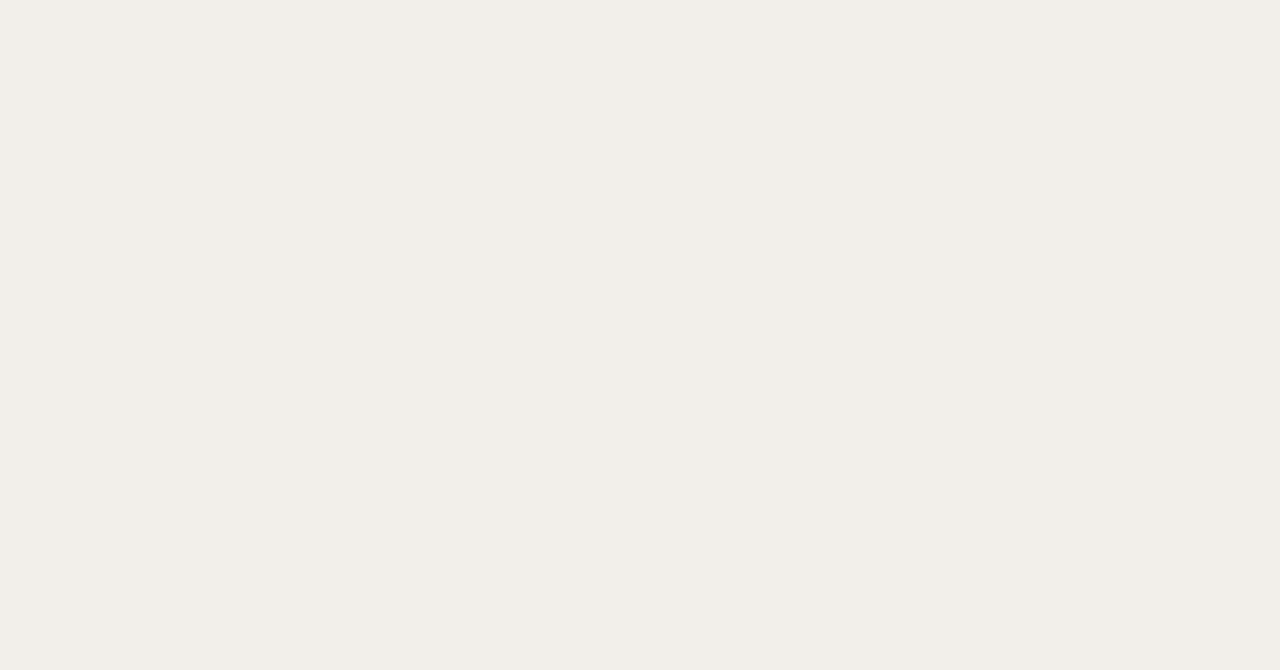
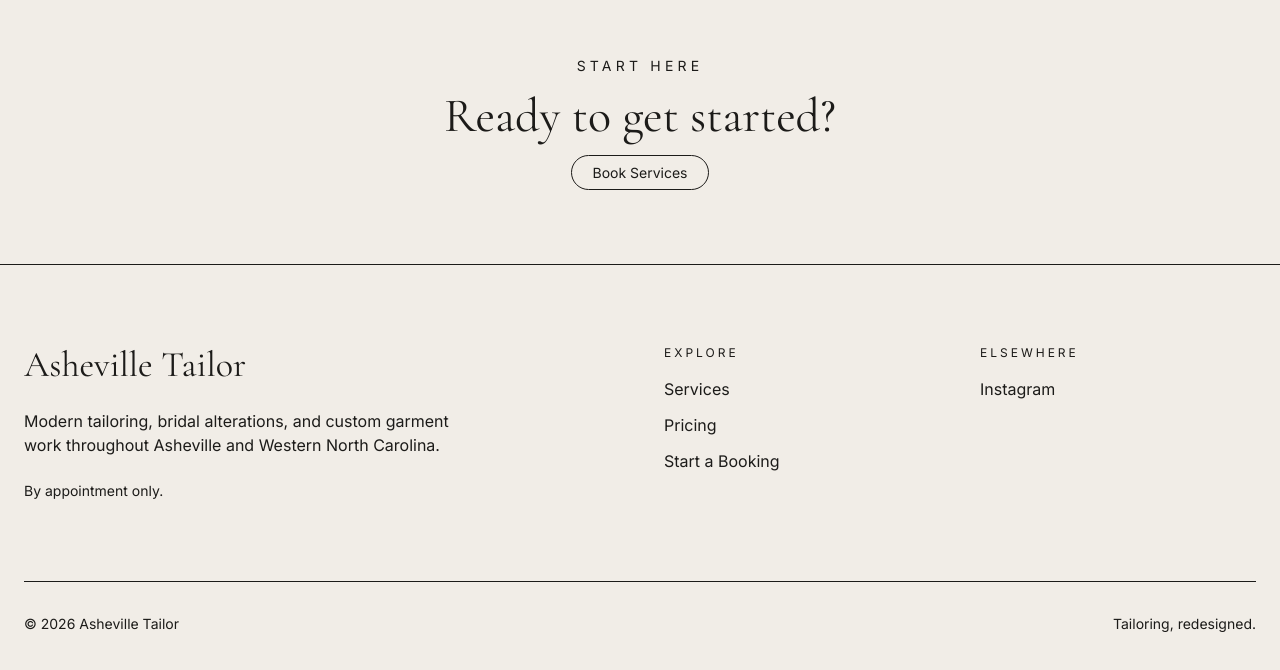
Before and after one commit to melissashayrobinson/asheville-tailor, a Next.js app: page / in a window 1280 px wide. Shown: the part 4932-5602 px from the top of the page. Before the commit the page ends 3657 px from the top, so only its background shows below. Built offline with nearby package versions, Linux system fonts and the light colour scheme.

Commit message:
head SEO content

```diff
--- a/app/admin/page.tsx
+++ b/app/admin/page.tsx
@@ -90,9 +90,9 @@ export default async function AdminPage() {
           )}
 
             <StatusButtons
-  id={request.id}
-  currentStatus={request.status}
-/>
+              id={request.id}
+              currentStatus={request.status}
+            />
 
             <div className="mt-4 space-y-1 text-stone-600">
                 <p className="font-medium">Submitted to You:</p>
--- /dev/null
+++ b/app/components/AlterationsList.tsx
@@ -0,0 +1,124 @@
+const alterationGroups = [
+  {
+    title: "Alterations",
+    intro: "Wedding gowns, bridal separates, veils, and wedding-week adjustments.",
+    items: [
+      "Wedding dress hemming",
+      "Bodice alterations",
+      "Strap shortening",
+      "Sleeve adjustments",
+      "Train shortening",
+      "Lace gown alterations",
+      "Reception dress alterations",
+      "Veil shortening",
+      "Last-minute bridal alterations",
+    ],
+  },
+  {
+    title: "Formalwear + Event Alterations",
+    intro: "For rehearsal dinners, galas, black-tie events, and wedding guests.",
+    items: [
+      "Bridesmaid dress alterations",
+      "Mother-of-the-bride alterations",
+      "Cocktail dress hemming",
+      "Evening gown alterations",
+      "Prom dress alterations",
+      "Jumpsuit alterations",
+      "Zipper repair or replacement",
+      "Lining adjustments",
+      "Garment steaming prep",
+    ],
+  },
+  {
+    title: "Everyday Tailoring",
+    intro: "Modern tailoring for the pieces you wear often and want to keep.",
+    items: [
+      "Jeans hemming",
+      "Original hem denim",
+      "Pants hemming",
+      "Waist adjustments",
+      "Adjusting Leg Width",
+      "Shortening sleeves",
+      "Tapering Pants",
+      "Skirt hemming",
+      "Button replacement",
+      "Simple repairs",
+    ],
+  },
+  {
+    title: "Menswear + Suit Alterations",
+    intro: "Clean, thoughtful fit adjustments for suits, jackets, shirts, and trousers.",
+    items: [
+      "Suit jacket alterations",
+      "Sleeve shortening",
+      "Jacket waist suppression",
+      "Trouser hemming",
+      "Trouser tapering",
+      "Suit pants waist adjustment",
+      "Shirt tailoring",
+      "Cuff adjustments",
+      "Formalwear alterations",
+      "Wedding suit alterations",
+    ],
+  },
+  {
+    title: "Custom + Special Projects",
+    intro: "One-of-one garment work, redesigns, and special commissions.",
+    items: [
+      "Heirloom garment redesign",
+      "Vintage clothing alterations",
+      "Denim repair",
+      "Patchwork repair",
+      "Custom skirt projects",
+      "Custom dress projects",
+      "Garment redesign",
+      "Special occasion alterations",
+      "Wardrobe refresh tailoring",
+      "Favorite garment restoration",
+    ],
+  },
+];
+
+export default function AlterationsList() {
+  return (
+    <section id="alterations" className="bg-linen px-6 py-24 text-ink lg:px-12">
+      <div className="mx-auto max-w-6xl">
+        <div className="max-w-3xl">
+          <h2 className="mt-4 font-serif text-5xl md:text-6xl">
+            Thoughtful alterations for the pieces that matter.
+          </h2>
+
+          <p className="mt-6 text-md leading-relaxed text-ink/70">
+            From wedding dress alterations to everyday tailoring,
+            denim repairs, formalwear adjustments, and custom garment work, each
+            project starts with fit, function, timeline, and care.
+          </p>
+        </div>
+
+        <div className="mt-16 grid gap-6 md:grid-cols-2 lg:grid-cols-3">
+          {alterationGroups.map((group) => (
+            <article
+              key={group.title}
+              className="rounded-[2rem] border border-ink/10 bg-bone p-8"
+            >
+              <h3 className="font-serif text-3xl">{group.title}</h3>
+
+              <p className="mt-4 text-sm leading-relaxed text-ink/60">
+                {group.intro}
+              </p>
+
+              <ul className="mt-8 grid gap-3 text-sm text-ink/80">
+                {group.items.map((item) => (
+                  <li key={item} className="flex gap-3">
+                    <span className="mt-2 h-1.5 w-1.5 shrink-0 rounded-full bg-moss" />
+                    <span>{item}</span>
+                  </li>
+                ))}
+              </ul>
+            </article>
+          ))}
+        </div>
+      </div>
+    </section>
+  );
+}
--- /dev/null
+++ b/app/components/Footer.tsx
@@ -0,0 +1,83 @@
+export default function Footer() {
+  return (
+    <footer className="border-t border-ink/10 bg-linen">
+    <div className="mx-auto max-w-7xl px-6 py-20">
+        <div className="grid gap-12 md:grid-cols-2">
+        <div>
+            <h3 className="font-serif text-4xl">
+            Asheville Tailor
+            </h3>
+
+            <p className="mt-6 max-w-md text-ink/70">
+            Modern tailoring, bridal alterations, and custom garment
+            work throughout Asheville and Western North Carolina.
+            </p>
+
+            <p className="mt-6 text-sm text-ink/50">
+            By appointment only.
+            </p>
+        </div>
+
+        <div className="grid grid-cols-2 gap-10">
+            <div>
+            <p className="mb-4 text-xs uppercase tracking-[0.25em] text-ink/50">
+                Explore
+            </p>
+
+            <ul className="space-y-3">
+                <li>
+                <a href="#services" className="hover:opacity-60">
+                    Services
+                </a>
+                </li>
+
+                <li>
+                <a href="#pricing" className="hover:opacity-60">
+                    Pricing
+                </a>
+                </li>
+
+                <li>
+                <a href="#estimate" className="hover:opacity-60">
+                    Start a Booking
+                </a>
+                </li>
+            </ul>
+            </div>
+
+            <div>
+            <p className="mb-4 text-xs uppercase tracking-[0.25em] text-ink/50">
+                Elsewhere
+            </p>
+
+            <ul className="space-y-3">
+
+
+                <li>
+                <a
+                    href="https://instagram.com/ashevilletailor"
+                    target="_blank"
+                    rel="noreferrer"
+                    className="hover:opacity-60"
+                >
+                    Instagram
+                </a>
+                </li>
+            </ul>
+            </div>
+        </div>
+        </div>
+
+        <div className="mt-20 flex flex-col gap-4 border-t border-ink/10 pt-8 text-sm text-ink/50 md:flex-row md:items-center md:justify-between">
+        <p>
+            © {new Date().getFullYear()} Asheville Tailor
+        </p>
+
+        <p>
+            Tailoring, redesigned.
+        </p>
+        </div>
+    </div>
+    </footer>
+  );
+}
--- a/app/layout.tsx
+++ b/app/layout.tsx
@@ -1,19 +1,5 @@
-import './globals.css';
-import type { Metadata } from 'next';
-
-export const metadata: Metadata = {
-  title: 'Modern Tailoring & Bridal Alterations in Asheville',
-  description: 'Mobile tailoring, bridal alterations, custom garment work, and last-minute fittings in Asheville and Western North Carolina.',
-};
-
-export default function RootLayout({ children }: { children: React.ReactNode }) {
-  return (
-    <html lang="en" className="scroll-smooth">
-        <body className={`${cormorant.variable} ${inter.variable}`}>{children}</body>
-    </html>
-  );
-}
-
+import "./globals.css";
+import type { Metadata } from "next";
 import { Cormorant_Garamond, Inter } from "next/font/google";
 
 const cormorant = Cormorant_Garamond({
@@ -25,3 +11,84 @@ const inter = Inter({
   subsets: ["latin"],
   variable: "--font-body",
 });
+
+export const metadata: Metadata = {
+  metadataBase: new URL("https://ashevilletailor.com"),
+
+  title: {
+    default: "Bridal Alterations & Tailoring in Asheville NC | Asheville Tailor",
+    template: "%s | Asheville Tailor",
+  },
+
+  description:
+    "Bridal alterations, wedding dress tailoring, mobile fittings, suit alterations, denim hemming, and custom garment work in Asheville, North Carolina.",
+
+  keywords: [
+    "bridal alterations Asheville",
+    "wedding dress alterations Asheville",
+    "tailor Asheville NC",
+    "dress alterations Asheville",
+    "mobile tailor Asheville",
+    "suit alterations Asheville",
+    "jeans hemming Asheville",
+    "bridesmaid dress alterations Asheville",
+    "formalwear alterations Asheville",
+    "custom tailoring Asheville",
+  ],
+
+  openGraph: {
+    title: "Bridal Alterations & Tailoring in Asheville NC | Asheville Tailor",
+    description:
+      "Modern bridal alterations, tailoring, and custom garment work throughout Asheville and Western North Carolina.",
+    url: "https://ashevilletailor.com",
+    siteName: "Asheville Tailor",
+    locale: "en_US",
+    type: "website",
+    images: [
+      {
+        url: "/hero.jpg",
+        width: 1200,
+        height: 630,
+        alt: "Asheville Tailor",
+      },
+    ],
+  },
+
+  twitter: {
+    card: "summary_large_image",
+    title: "Bridal Alterations & Tailoring in Asheville NC | Asheville Tailor",
+    description:
+      "Modern bridal alterations, tailoring, and custom garment work throughout Asheville and Western North Carolina.",
+    images: ["/og-image.jpg"],
+  },
+
+  alternates: {
+    canonical: "https://ashevilletailor.com",
+  },
+
+  robots: {
+    index: true,
+    follow: true,
+    googleBot: {
+      index: true,
+      follow: true,
+      "max-image-preview": "large",
+      "max-video-preview": -1,
+      "max-snippet": -1,
+    },
+  },
+};
+
+export default function RootLayout({
+  children,
+}: {
+  children: React.ReactNode;
+}) {
+  return (
+    <html lang="en" className="scroll-smooth">
+      <body className={`${cormorant.variable} ${inter.variable}`}>
+        {children}
+      </body>
+    </html>
+  );
+}
--- a/app/page.tsx
+++ b/app/page.tsx
@@ -1,6 +1,8 @@
 import { ArrowRight, Calendar, Camera, MapPin, Sparkles } from 'lucide-react';
 import EstimateWizard from "./components/EstimateWizard";
 import PricingSection from "./components/PricingSection";
+import Footer from "./components/Footer";
+import AlterationsList from "./components/AlterationsList";
 
 const tailoringPrices = [
   ['Pants hem', '$35-55'],
@@ -79,19 +81,20 @@ export default function Home() {
         </div>
       </section>
 
+      <AlterationsList />
 
       <EstimateWizard />
 
       <PricingSection />
-
-
-
 
       <section className="mx-auto max-w-3xl px-6 py-20 text-center" id="estimate">
         <p className="text-center text-sm uppercase tracking-[0.3em] text-moss">Start here</p>
         <h2 className="mt-4 mb-5 text-center font-serif text-5xl">Ready to get started?</h2>
         <a className="rounded-full border border-ink px-5 py-2 text-sm hover:bg-ink hover:text-linen" href="#estimate">Book Services</a>
       </section>
+
+      <Footer />
+
     </main>
   );
 }
```
Lines whose indentation alone changed are shown as unchanged.
